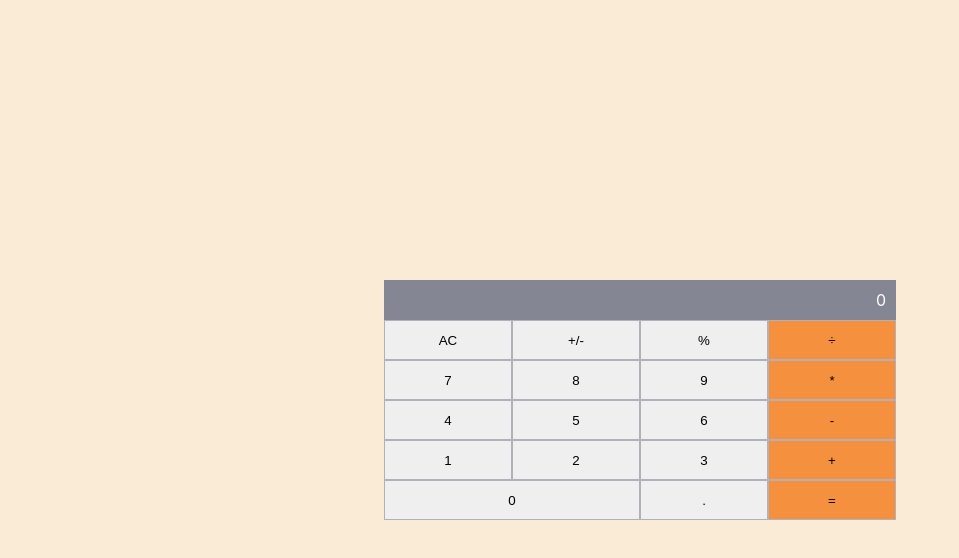
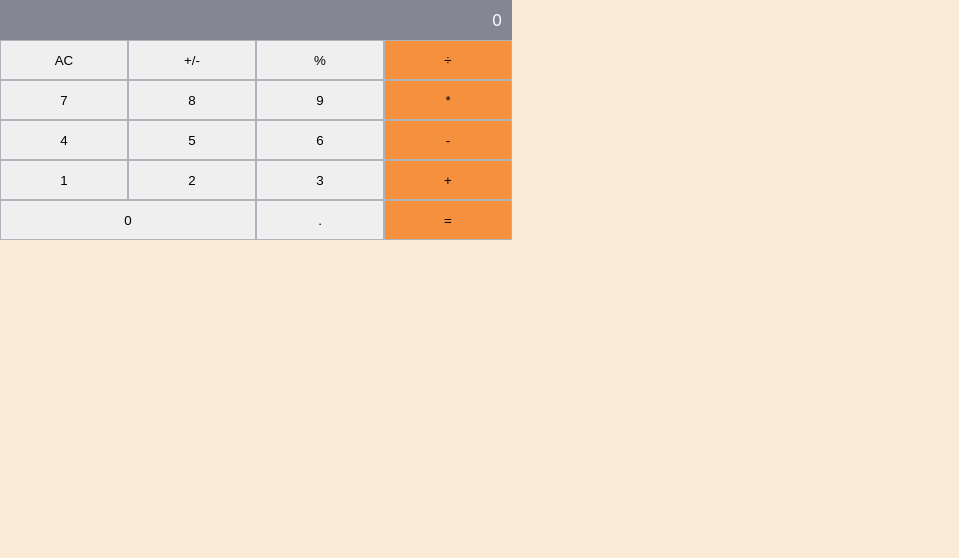
Before and after one commit to isume295/maths, a React (Create React App) app: page / in a window 1280 px wide. Shown: the top 558 px of the page, without its empty margins (0-959 px from the left). Built offline with nearby package versions, Linux system fonts and the light colour scheme.

Commit message:
Update App.css

```diff
--- a/src/App.css
+++ b/src/App.css
@@ -2,17 +2,23 @@ body {
   background-color: antiquewhite;
 }
 
-/* calculator style */
-.calculator-container {
+.app-container {
   width: 100%;
   height: 100vh;
   display: flex;
   align-items: center;
   justify-content: center;
+  gap: 1rem;
+}
+
+/* calculator style */
+.calculator-container {
+  width: 40%;
+  display: flex;
 }
 
 .calculator {
-  width: 40%;
+  width: 100%;
   display: grid;
   grid-template-rows: repeat(6, 1fr);
   background-color: aquamarine;
```
